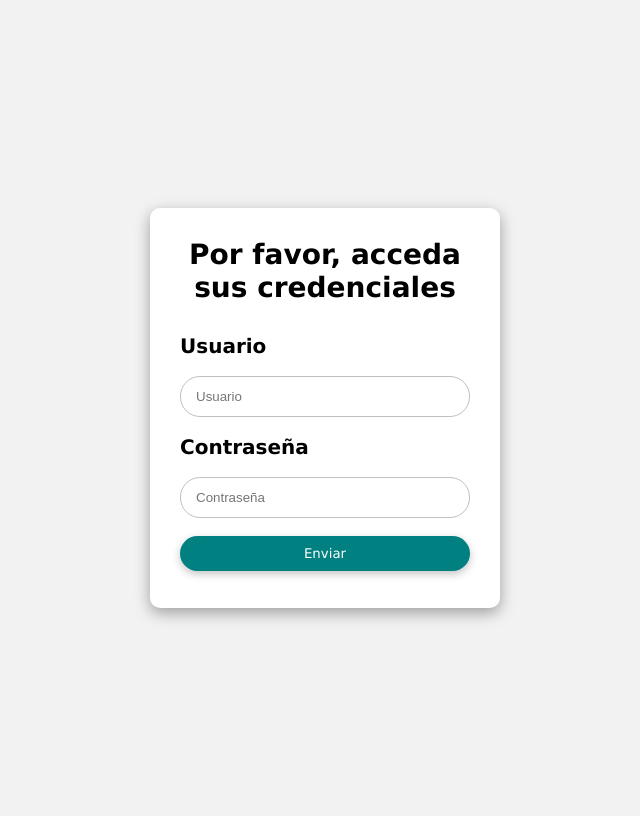
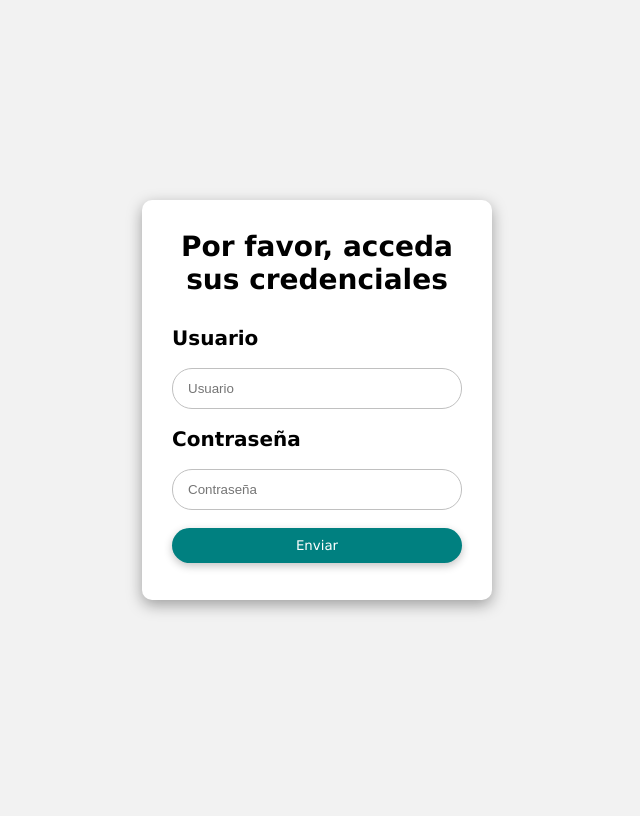
Before and after one commit to Wil-der/SistemaDeGestionUAM, a Symfony app: template micro-auth/templates/security/login.html.twig in a window 1280 px wide. Shown: the whole page, without its empty margins (323-963 px from the left). After the commit the page ends 613 px from the top, so only its background shows below. Run offline with Twig, Linux system fonts and the light colour scheme; the template is opened without the code that fills it, so the values that code supplies are empty; some libraries are stand-ins or nearby versions.

Commit message:
comit para la modificacion de login.css

```diff
--- a/micro-auth/public/css/login.css
+++ b/micro-auth/public/css/login.css
@@ -1,12 +1,14 @@
 body {
+  margin: 0;
+  padding: 0;
   background-color: #f2f2f2;
   height: 100dvh;
   width: 100dvw;
   display: flex;
   justify-content: center;
   align-items: center;
-    overflow: hidden;
 }
+
 .form-container {
   width: 350px;
   height: 400px;
@@ -40,6 +42,7 @@ body {
   box-sizing: border-box;
   padding: 12px 15px;
 }
+
 .form-btn {
   padding: 10px 15px;
   font-family: 'Lucida Sans', 'Lucida Sans Regular', 'Lucida Grande', 'Lucida Sans Unicode', Geneva, Verdana, sans-serif;
@@ -104,6 +107,7 @@ body {
 .error__close path {
   fill: #fff;
 }
+
 .alert {
   font-family: system-ui, -apple-system, BlinkMacSystemFont, 'Segoe UI', Roboto, Oxygen, Ubuntu, Cantarell, 'Open Sans', 'Helvetica Neue', sans-serif;
   width: 320px;
@@ -118,26 +122,31 @@ box-shadow: 0px 0px 5px -3px #111;
   position: absolute;
   top: 20px;
 }
+
 .alert__icon {
   width: 20px;
   height: 20px;
   transform: translateY(-2px);
   margin-right: 8px;
 }
+
 .alert__icon path {
   fill: #fff;
 }
+
 .alert__title {
   font-weight: 500;
   font-size: 14px;
   color: #fff;
 }
+
 .alert__close {
   width: 20px;
   height: 20px;
   cursor: pointer;
   margin-left: auto;
 }
+
 .alert__close path {
   fill: #fff;
 }
```
Lines whose indentation alone changed are shown as unchanged.
